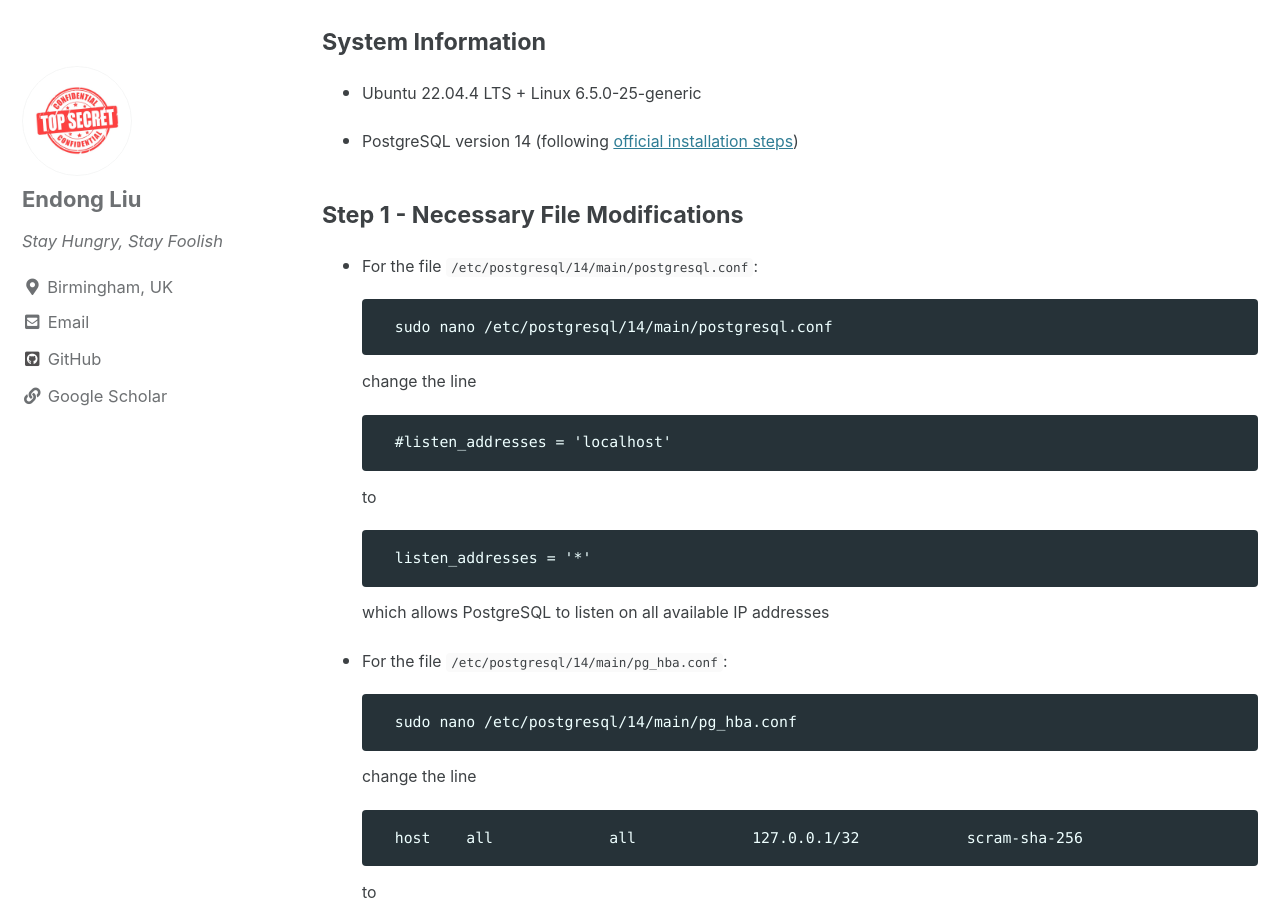
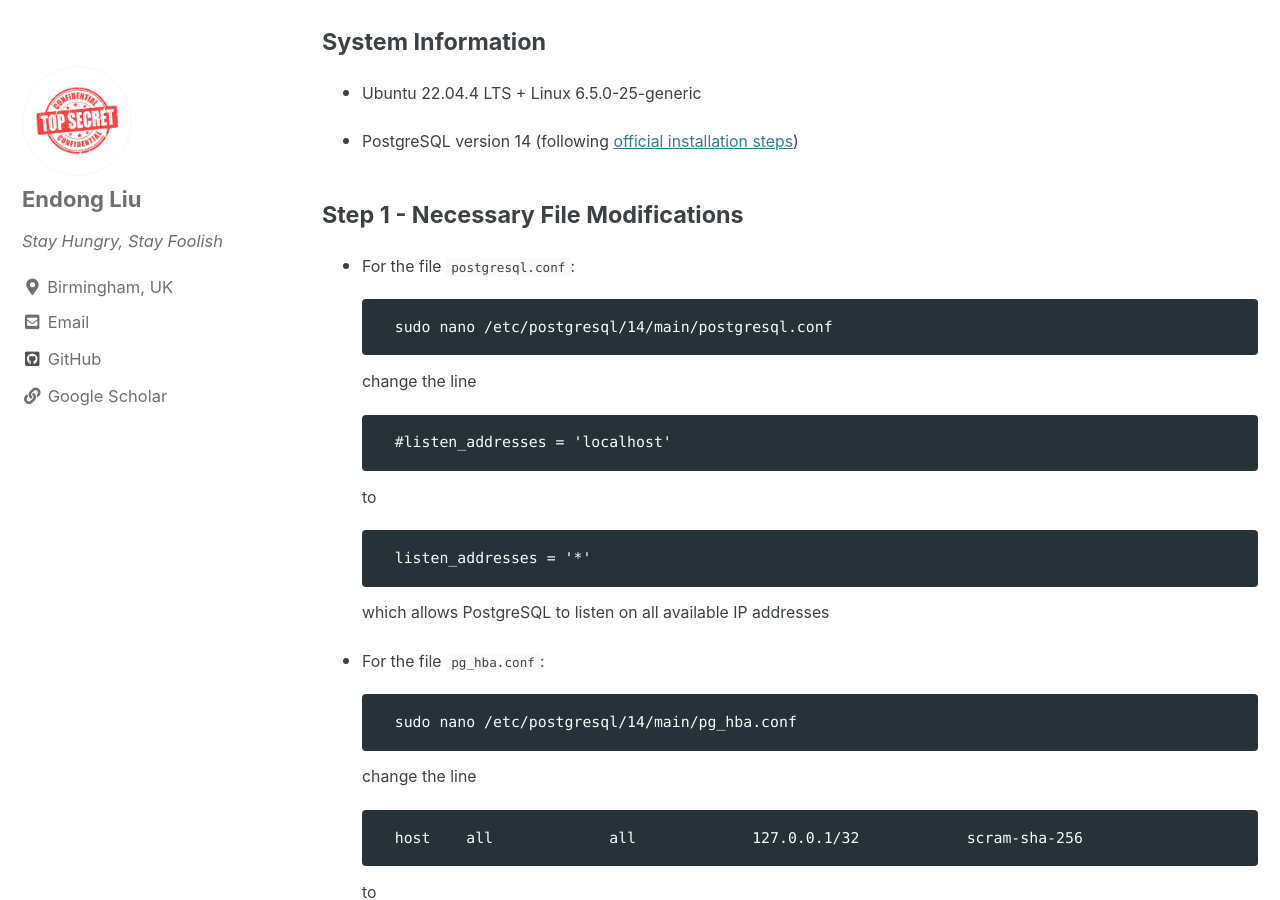
Before and after one commit to ZzPoLariszZ/zzpolariszz.github.io, a Jekyll site: the page built from _posts/2024-04-03-PostgreSQL-Remote-Access.md, in a window 1280 px wide and 900 px high, scrolled down 755 px. Built offline with Jekyll 4.4.1, drawn with Linux system fonts in a browser that asks for light colours; cached includes are drawn as plain includes.

Commit message:
Update 2024-04-03-PostgreSQL-Remote-Access.md

````diff
--- a/_posts/2024-04-03-PostgreSQL-Remote-Access.md
+++ b/_posts/2024-04-03-PostgreSQL-Remote-Access.md
@@ -24,7 +24,7 @@ The Instructions for Setting Remote Access to PostgreSQL Database
 
 #### Step 1 - Necessary File Modifications
 
-- For the file `/etc/postgresql/14/main/postgresql.conf`:
+- For the file `postgresql.conf`:
 
     ```
     sudo nano /etc/postgresql/14/main/postgresql.conf
@@ -44,7 +44,7 @@ The Instructions for Setting Remote Access to PostgreSQL Database
 
     which allows PostgreSQL to listen on all available IP addresses
 
-- For the file `/etc/postgresql/14/main/pg_hba.conf`:
+- For the file `pg_hba.conf`:
 
     ```
     sudo nano /etc/postgresql/14/main/pg_hba.conf
````
